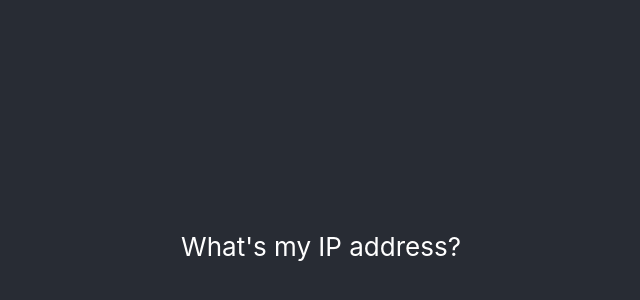
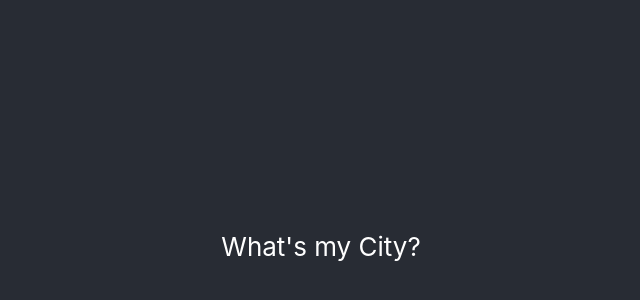
Before and after one commit to cashieeetime/mi449_final, a React (Create React App) app: page / in a window 1280 px wide. Shown: the part 154-454 px from the top of the page, without its empty margins (319-959 px from the left). Built offline with nearby package versions, Linux system fonts and the light colour scheme.

Commit message:
testing second button

```diff
--- a/src/App.js
+++ b/src/App.js
@@ -8,6 +8,7 @@ function Button1() {
           .then((response) => response.json())
           .then((data) => {
             alert(JSON.stringify(data));
+            const ipAddress = data;
           })
           .catch((err) => {
             console.log(err.message);
@@ -20,15 +21,39 @@ function Button1() {
         <button onClick={handleClick}>
           What's my IP address?
         </button>
+      </header>
+    </div>
+  )
+}
 
+function Button2() {
+  function handleClick() {
+    fetch('https://geoip.maxmind.com/geoip/v2.1/city/99.6.61.195\?use-downloadable-db=1\&demo=1\&lang=en')
+          .then((response) => response.json())
+          .then((data) => {
+            ip = ipAddress[1];
+            alert(JSON.stringify(data));
+          })
+          .catch((err) => {
+            console.log(err.message);
+          });
+  }
 
+  return (
+    <div className="App">
+      <header className="App-header">
+        <button onClick={handleClick}>
+          What's my City?
+        </button>
       </header>
     </div>
   )
 }
 
 function App() {
-  return Button1()
+  return (
+    Button1(), Button2()
+  )
 }
 
 export default App;
```
